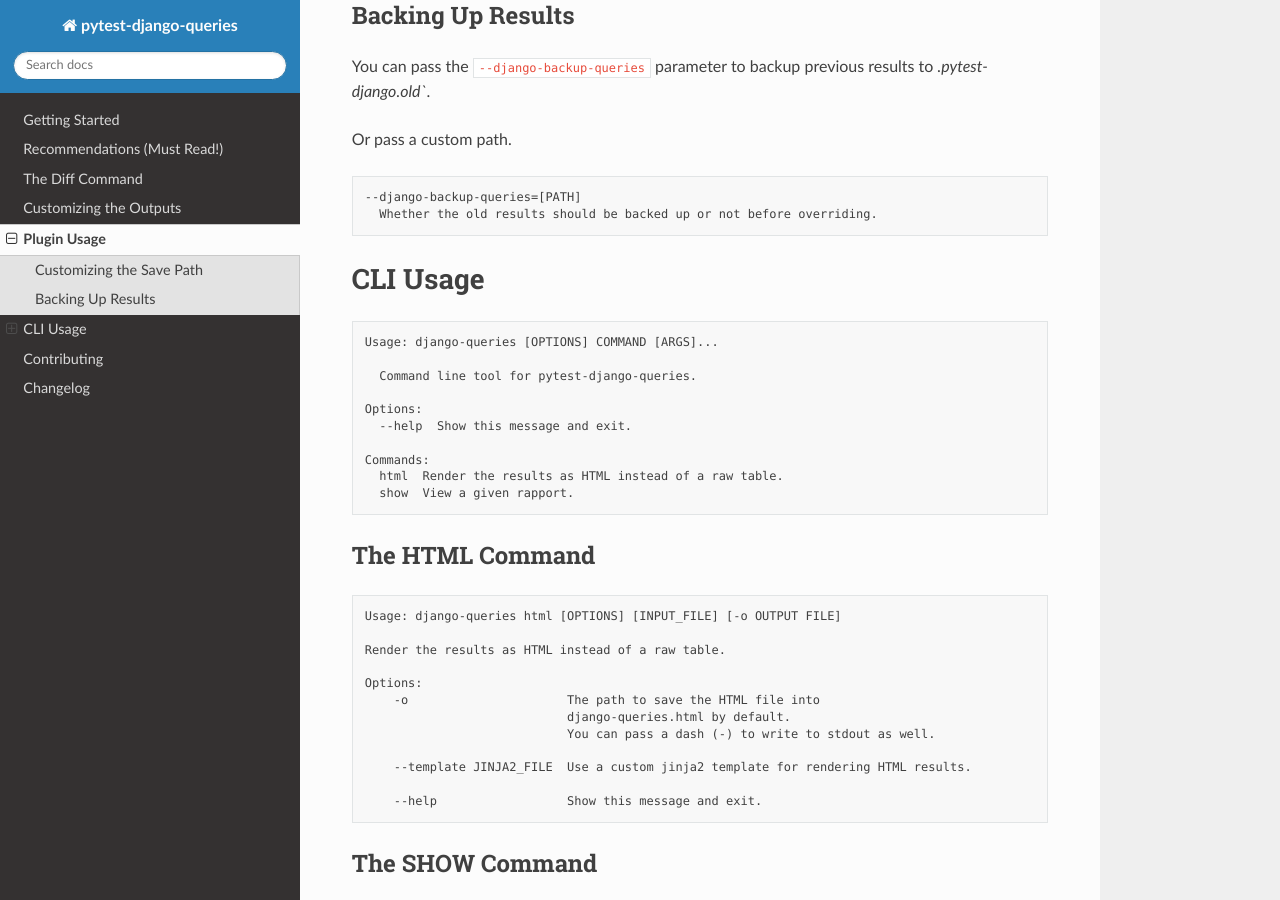
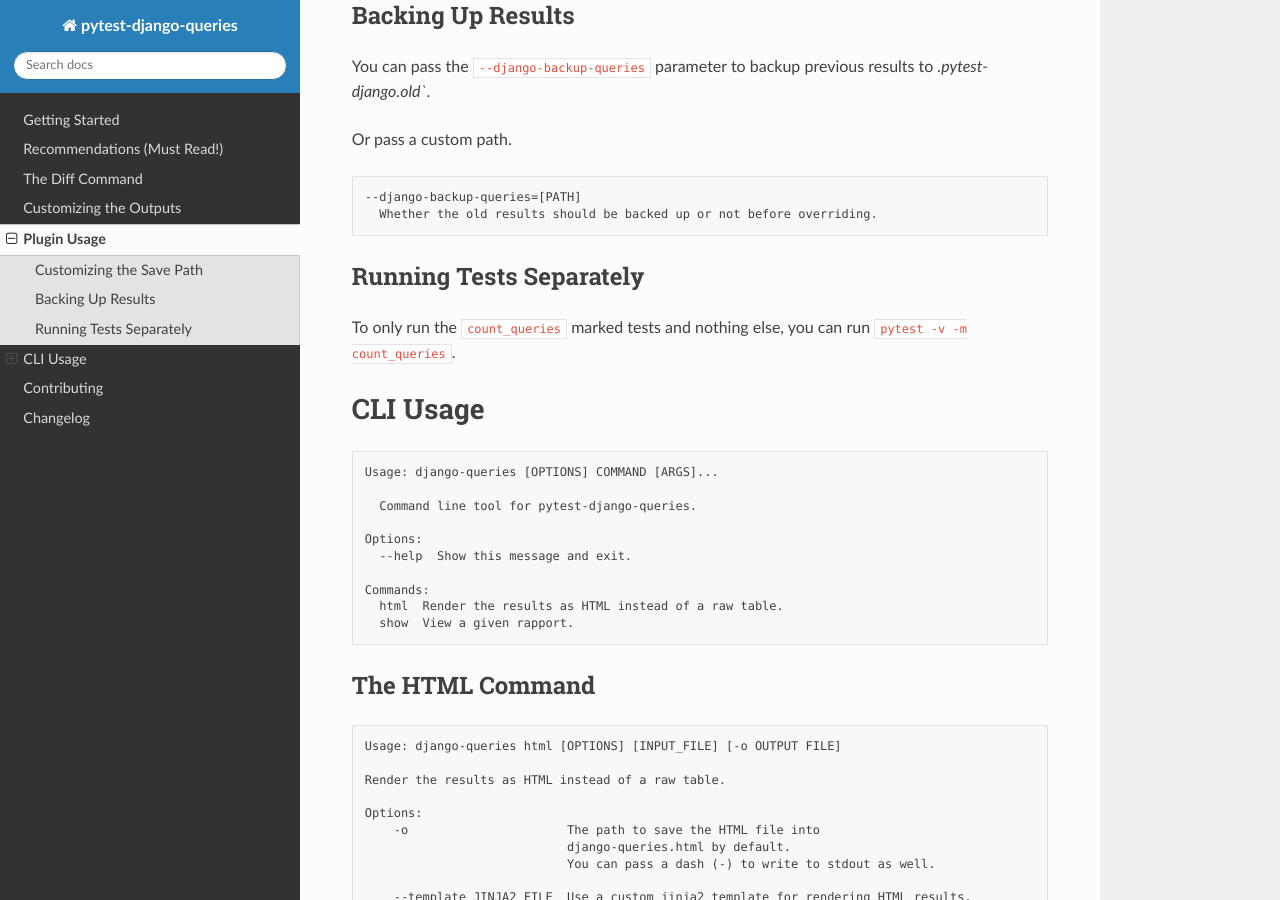
Before and after one commit to NyanKiyoshi/pytest-django-queries, a Sphinx documentation site: the page built from docs/usage.rst, in a window 1280 px wide and 900 px high, scrolled down 348 px. Built offline with Sphinx 7.4.7 and the Read the Docs theme 2.0.0, drawn with Linux system fonts in a browser that asks for light colours.

Commit message:
Add note to documentation on how to run tests separately
Closes #23

```diff
--- a/docs/usage.rst
+++ b/docs/usage.rst
@@ -23,6 +23,12 @@
 
     --django-backup-queries=[PATH]
       Whether the old results should be backed up or not before overriding.
+
+
+Running Tests Separately
+++++++++++++++++++++++++
+
+To only run the ``count_queries`` marked tests and nothing else, you can run ``pytest -v -m count_queries``.
 
 
 CLI Usage
```
